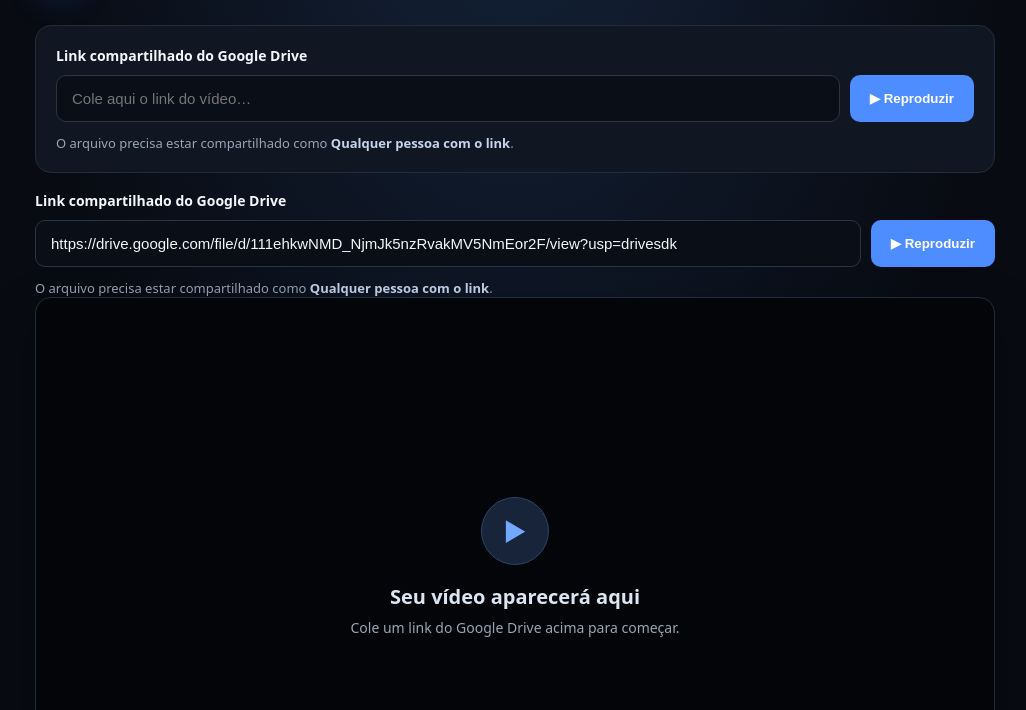
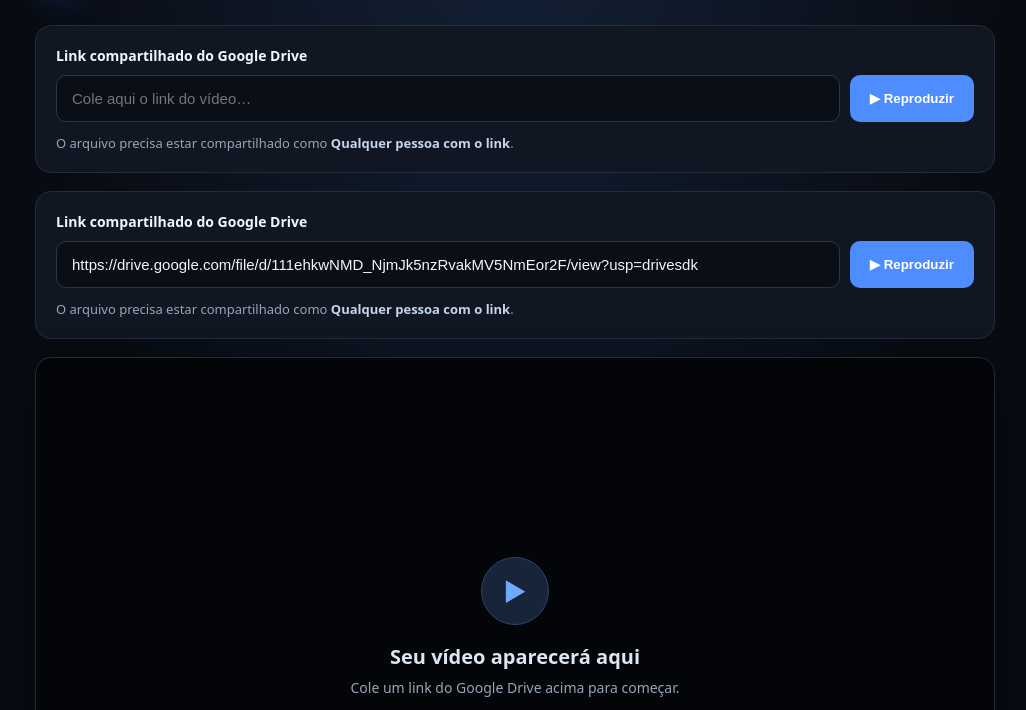
Before and after one commit to drunga-rr/driveplayer, a plain HTML site: page index.html in a window 1280 px wide. Shown: the part 90-800 px from the top of the page, without its empty margins (125-1151 px from the left). Drawn offline with Linux system fonts and the light colour scheme.

Commit message:
Update index.html

```diff
--- a/index.html
+++ b/index.html
@@ -25,7 +25,7 @@
       <p id="message" class="message" role="status" aria-live="polite"></p>
     </section>
 
-<section class="panela">
+<section class="panel">
   <label for="driveLink">Link compartilhado do Google Drive</label>
   <div class="input-row">
     <input id="driveLink" type="url" value="https://drive.google.com/file/d/111ehkwNMD_NjmJk5nzRvakMV5NmEor2F/view?usp=drivesdk" readonly>
```
